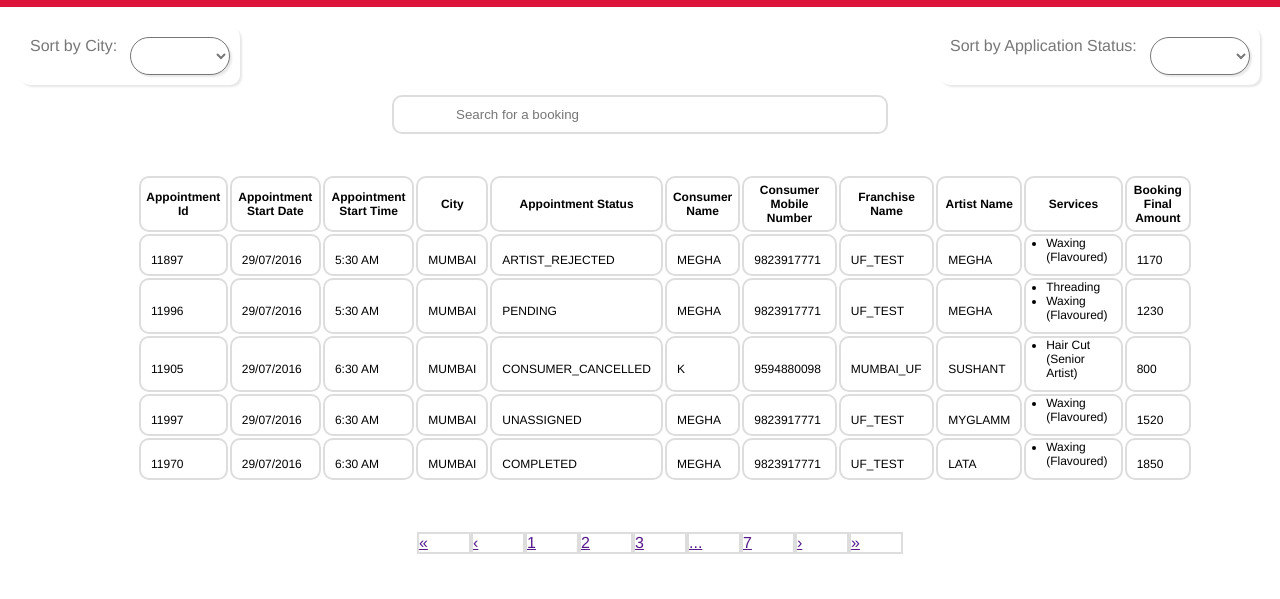
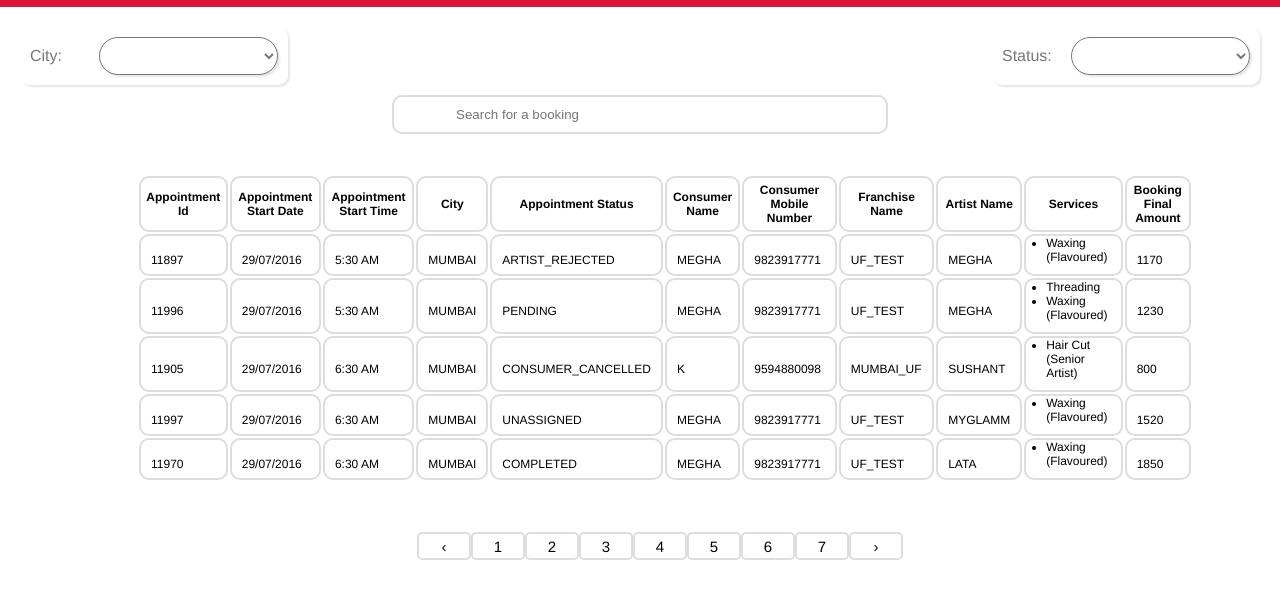
Before and after one commit to beastasheesh/myGlamm, a plain HTML site: page index.html in a window 1280 px wide. Shown: the part 41-640 px from the top of the page. Drawn offline with Linux system fonts and the light colour scheme.

Commit message:
filter issues fixed

```diff
--- a/Content/css/styles.css
+++ b/Content/css/styles.css
@@ -12,9 +12,10 @@ h1,h2,h3{
   display: inline-block;
 }
 
-#filterByCities{
-  width: 200px;
+.filterBy{
+  width: 20%;
   float: left;
+  display: inline-block;
   background: #fff;
   padding: 10px;
   border-radius: 10px;
@@ -25,8 +26,8 @@ h1,h2,h3{
   font-size: 16px;
 }
 
-#filterByCities select{
-  width: 100px;
+.filterBy select{
+  width: 90%;
   float: right;
   background: #fff;
   padding: 10px;
@@ -38,30 +39,18 @@ h1,h2,h3{
   font-size: 12px;
 }
 
-#filterByAppStatus{
-  width: 300px;
+.filterBy:nth-child(2){
   float: right;
-  background: #fff;
-  padding: 10px;
-  border-radius: 10px;
-  cursor: pointer;
-  color: #777;
-  border: 1;
-  box-shadow: 2px 2px 2px rgba(20,20,20,0.1);
-  font-size: 16px;
 }
 
-#filterByAppStatus select{
-  width: 100px;
-  float: right;
-  background: #fff;
-  padding: 10px;
-  border-radius:20px;
-  cursor: pointer;
-  color: #777;
-  border: 1;
-  box-shadow: 2px 2px 2px rgba(20,20,20,0.1);
-  font-size: 12px;
+.filterNames{
+  width: 20%;
+  padding-top: 10px;
+  float: left;
+}
+
+.filterDropDowns{
+  margin-left: 20%;
 }
 
 #menu-bar{
@@ -137,8 +126,23 @@ dir-pagination-controls ul li{
 
 #footer{
     color: #fff;
-    bottom:0px;
-    left:0px;
-    right:0px;
-    margin-bottom:15px;
+    margin-bottom:35px;
 }
+
+#footer ul li{
+  border: 2px solid #ddd;
+  height: 20px;
+  padding-top: 4px;
+  font-size: 15;
+  text-align: center;
+  border-radius: 5px;
+}
+
+#footer ul li a{
+  color: black;
+  text-decoration: none;
+}
+
+#footer ul li a:hover{
+  color: red;
+}
--- a/app/app.js
+++ b/app/app.js
@@ -31,4 +31,16 @@ myApp.controller("MainController", ['$scope', '$http', function($scope, $http){
       });
     });
 
+    $scope.orderAppStatus = function(item){
+      if($scope.appStatus == undefined){
+        return true;
+      }
+      else {
+        if(item.appointment.status.toLowerCase().indexOf($scope.appStatus.toLowerCase()) != -1){
+          return true;
+        }
+      }
+      return false;
+    };
+
 }]);
--- a/index.html
+++ b/index.html
@@ -13,17 +13,21 @@
     <header ng-include="'header.html'"></header>
     <div class="content">
       <div class="filters">
-        <div id="filterByCities">
-          Sort by City:
-          <select ng-model="orderCity">
-            <option ng-repeat="city in cityArray" value="{{city}}">{{city}}</option>
-          </select>
+        <div class="filterBy">
+          <div class="filterNames">City:</div>
+          <div class="filterDropDowns">
+            <select ng-model="orderCity">
+              <option ng-repeat="city in cityArray" value="{{city}}">{{city}}</option>
+            </select>
+          </div>
         </div>
-        <div id="filterByAppStatus">
-          <span>Sort by Application Status:</span>
-          <select ng-model="orderAppStatus">
-            <option ng-repeat="status in statusArray" value="{{status}}" place>{{status}}</option>
-          </select>
+        <div class="filterBy">
+          <div class="filterNames">Status:</div>
+          <div class="filterDropDowns">
+            <select ng-model="appStatus">
+              <option ng-repeat="status in statusArray" value="{{status}}" place>{{status}}</option>
+            </select>
+          </div>
         </div>
       </div>
       <center><input type="text" ng-model="searchBooking" placeholder="Search for a booking" /><center>
@@ -44,7 +48,8 @@
           </tr>
         </thead>
         <tbody>
-          <tr dir-paginate="booking in bookings.appointments | filter: searchBooking | filter: orderAppStatus | filter: orderCity | itemsPerPage: 5">
+          <tr dir-paginate="booking in bookings.appointments | filter: searchBooking | filter: orderAppStatus |
+            filter: orderCity | itemsPerPage: 5">
             <td>{{booking.appointment.appointmentId}}</td>
             <td>{{booking.appointment.appointmentStartTS | date: "dd/MM/yyyy"}}</td>
             <td>{{booking.appointment.appointmentStartTS | date: "h:mm a"}}</td>
@@ -62,9 +67,9 @@
         </tbody>
       </table>
     </div>
-    <div class="">
-      <section id="footer">
-        <dir-pagination-controls max-size="5" direction-links="true" boundary-links="true" auto-hide="true"></dir-pagination-controls>
+    <div>
+      <section>
+        <dir-pagination-controls id="footer" max-size="7" auto-hide="true"></dir-pagination-controls>
       </section>
     </div>
   </body>
```
